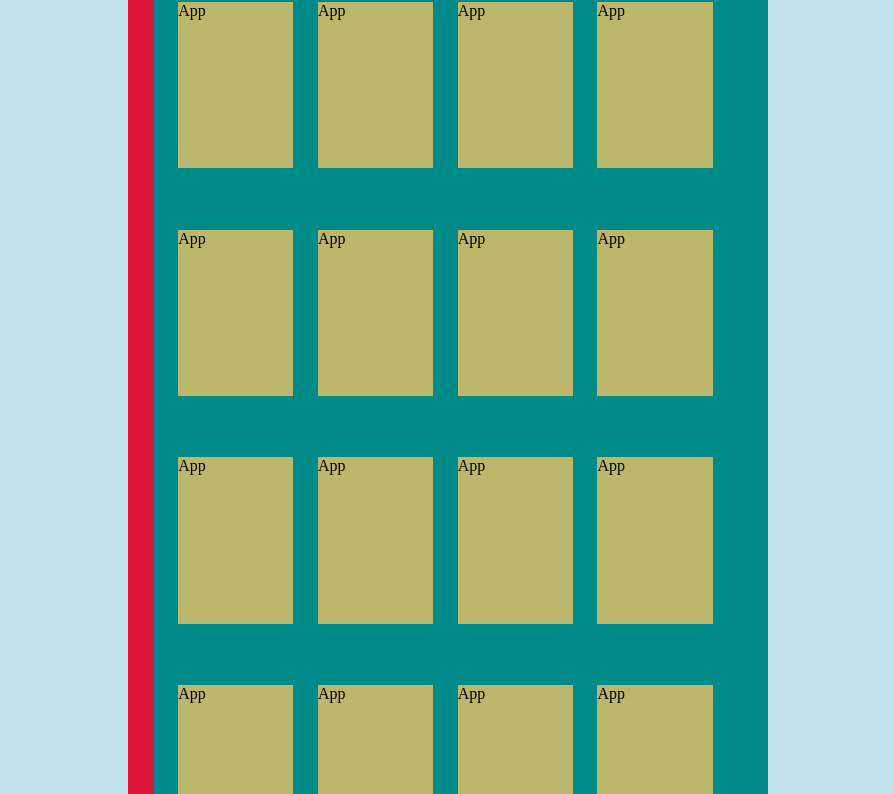
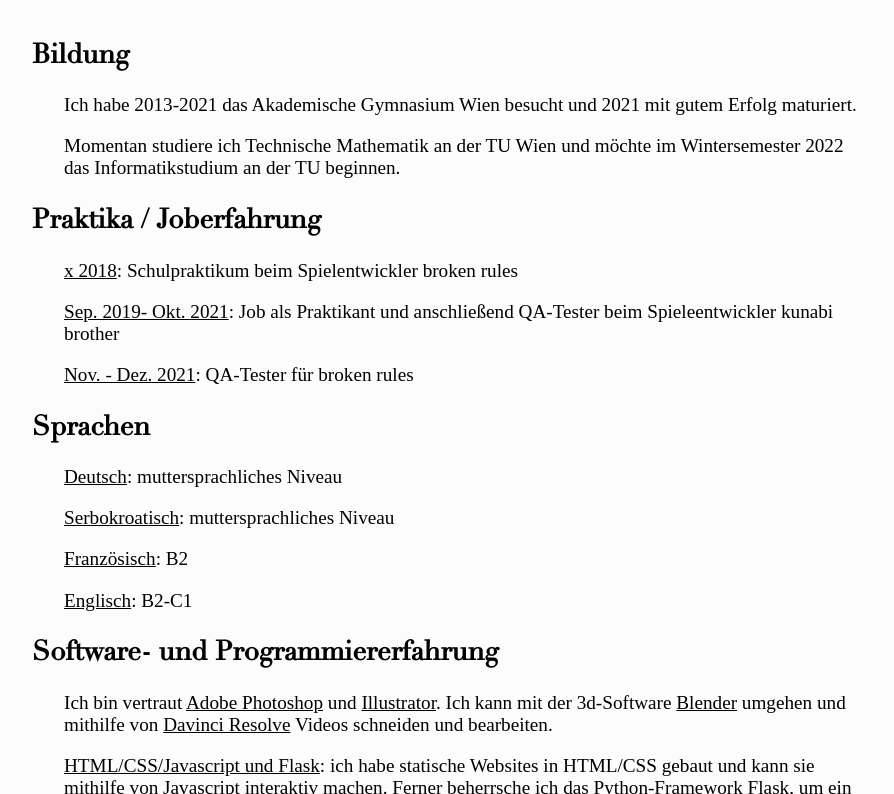
Before and after one commit to davidmikan/itsMik4n.github.io, a plain HTML site: page index.html in a window 1280 px wide. Shown: the part 165-959 px from the top of the page, without its empty margins (192-1086 px from the left). Drawn offline with Linux system fonts and the light colour scheme; a web font is replaced by a local one.

Commit message:
deleted nonsense, put up lebenslauf

```diff
--- a/index.html
+++ b/index.html
@@ -1,35 +1,106 @@
-<html>
-    <head>
-        <link rel="stylesheet" href="steil.css">
-    </head>
+<!DOCTYPE html>
+<html lang="en">
+<head>
+    <meta charset="UTF-8">
+    <meta http-equiv="X-UA-Compatible" content="IE=edge">
+    <meta name="viewport" content="width=device-width, initial-scale=1.0">
+    <title>David Mikan Lebenslauf</title>
+</head>
+<body>
+    <style>
+        @font-face {
+            font-family: 'avenirlight';
+            src: url('fonts/avenirlight.ttf');
+        }
+        @font-face {
+            font-family: 'didot';
+            src: url('fonts/didot.ttf');
+        }
 
-    <body id="bodi">
-        <div id="phone">
-        <img id="frame" src="iphonetemplate.png" />
-        <div id="wallpaper"></div>
-        <div id="apps">
-            <div class="app">App</div>
-            <div class="app">App</div>
-            <div class="app">App</div>
-            <div class="app">App</div>
-            <div class="app">App</div>
-            <div class="app">App</div>
-            <div class="app">App</div>
-            <div class="app">App</div>
-            <div class="app">App</div>
-            <div class="app">App</div>
-            <div class="app">App</div>
-            <div class="app">App</div>
-            <div class="app">App</div>
-            <div class="app">App</div>
-            <div class="app">App</div>
-            <div class="app">App</div>
+        body {
+            margin: 0;
+            width: 100%;
+            height: 100%;
+            display: flex;
+            justify-content: center;
+            background-color: rgb(252, 252, 252);
+        }
+
+        .content {
+            max-width: 65vw;
+            width: 55rem;
+            padding-top: 5rem;
+            padding-bottom: 5rem;
+            font-family: 'avenirlight';
+            font-size: 1.2rem;
+        }
+
+        h1 {
+            font-family: 'Didot';
+            font-size: 2.4rem;
+        }
+
+        h2 {
+            font-family: 'Didot';
+            font-size: 1.7rem;
+        }
+
+        p {
+            padding-left: 2rem;
+        }
+
+        a {
+            color: black;
+            text-decoration: none;
+        }
+
+        a:hover {
+            text-decoration: black underline;
+        }
+
+        a:visited {
+            color: black;
+        }
+
+        #namecard {
+            display: flex;
+            flex-flow: row;
+            justify-content: space-between;
+            align-items: flex-end;
+            margin-bottom: 3rem;
+        }
+
+        #namecard-el {
+            margin-bottom: 0;
+        }
+
+    </style>
+    <div class="content">
+        <div id="namecard">
+            <h1 id="namecard-el">David Mikan</h1>
+            <p id="namecard-el">📞 +43 660 3412351<br />📨 <a href="mailto:david.mikan03@gmail.com">david.mikan03@gmail.com</a></p>
         </div>
-        </div>
-        <h2>Pick the apps for your new iPhone!</h2>
-        <p>
-            Due to new EU customer protection regulations concerning the tech market, we are obliged to let every customer know <i>precisely</i> what comes with their iPhone. All applications installed on your phone must be documented and known to you at the point of buying. For that reason, we are offering you the one-time offer to pick all the apps you want to be available to you yourself, for only an additional $199!
-        </p>
-        <script src="skript.js"></script>
-    </body>
+        <h2>Bildung</h2>
+        <p>Ich habe 2013-2021 das Akademische Gymnasium Wien besucht und 2021 mit gutem Erfolg maturiert.</p>
+        <p>Momentan studiere ich Technische Mathematik an der TU Wien und möchte im Wintersemester 2022 das Informatikstudium an der TU beginnen.</p>
+        <h2>Praktika / Joberfahrung</h2>
+        <p><u>x 2018</u>: Schulpraktikum beim Spielentwickler broken rules</p>
+        <p><u>Sep. 2019- Okt. 2021</u>: Job als Praktikant und anschließend QA-Tester beim Spieleentwickler kunabi brother</p>
+        <p><u>Nov. - Dez. 2021</u>: QA-Tester für broken rules</p>
+        <h2>Sprachen</h2>
+        <p><u>Deutsch</u>: muttersprachliches Niveau</p>
+        <p><u>Serbokroatisch</u>: muttersprachliches Niveau</p>
+        <p><u>Französisch</u>: B2</p>
+        <p><u>Englisch</u>: B2-C1</p>
+        <h2>Software- und Programmiererfahrung</h2>
+        <p>Ich bin vertraut <u>Adobe Photoshop</u> und <u>Illustrator</u>. Ich kann mit der 3d-Software <u>Blender</u> umgehen und mithilfe von <u>Davinci Resolve</u> Videos schneiden und bearbeiten.</p>
+        <p><u>HTML/CSS/Javascript und Flask</u>: ich habe statische Websites in HTML/CSS gebaut und kann sie mithilfe von Javascript interaktiv machen. Ferner beherrsche ich das Python-Framework Flask, um ein Backend für eine Website zu bauen.</p>
+        <p><u>Python</u>: Ich habe im Rahmen meiner vorwissenschaftlichen Arbeit mithilfe von Python Daten von reddit.com gesammelt und diese auch in Python statistisch ausgewertet. Weiters habe ich mehrere Projekte in Python implementiert.</p>
+        <p>Zurzeit lerne ich die Programmiersprache C in meinem Mathematikstudium.</p>
+        <h2>Hobbies / Erfolge</h2>
+        <p>Ich belegte innerhalb meiner Schule 3 Mal den ersten Platz im nationalen Logikwettbewerb 'Känguru der Mathematik'</p>
+        <p>Ich habe 8 Jahre lang Wasserball trainiert und mit meinem Team mehrmals die Österreichische Meisterschaft gewonnen.</p>
+        <p>In meiner Freizeit bastle ich gerne an Programmierprojekten und interessiere mich für alles rund um Coding, Design und Mathe.</p>
+    </div>
+</body>
 </html>
--- a/steil.css
+++ /dev/null
@@ -1,58 +0,0 @@
-body {
-    background-color: #c1e0ec;
-    display: flex;
-    flex-direction: column;
-    align-items: center;
-    margin-top: 5vh;
-}
-
-#phone {
-    display: grid;
-    grid-template-columns: 1fr;
-    grid-template-rows: 1fr;
-    width: 50vw;
-}
-
-#frame {
-    grid-column: 1;
-    grid-row: 1;
-    width: 100%;
-}
-
-#wallpaper {
-    grid-column: 1;
-    grid-row: 1;
-    background-color: crimson;
-}
-
-#apps {
-    grid-column: 1;
-    grid-row: 1;
-    background-color: darkcyan;
-    margin: 15% 0% 0% 4%;
-    display: flex;
-    flex-wrap: wrap;
-    justify-content: flex-start;
-    align-content: flex-start;
-    max-width: 100%;
-}
-
-.app {
-    background-color: darkkhaki;
-    position: relative;
-    width: 9vw;
-    height: 13vw;
-    margin: 5% 0 5% 4%;
-}
-
-@keyframes rot {
-    0% {
-        transform: rotate(-20deg);
-    }
-    50% {
-        transform: rotate(20deg);
-    }
-    100% {
-        transform: rotate(-20deg);
-    }
-}
```
Also changed, not shown: skript.js (deleted, +0 -9 lines), baner.png (deleted), fonts/avenir.ttf (added), fonts/didot.ttf (added), ifon12.png (deleted), iphonetemplate.png (deleted), 1 other file.
